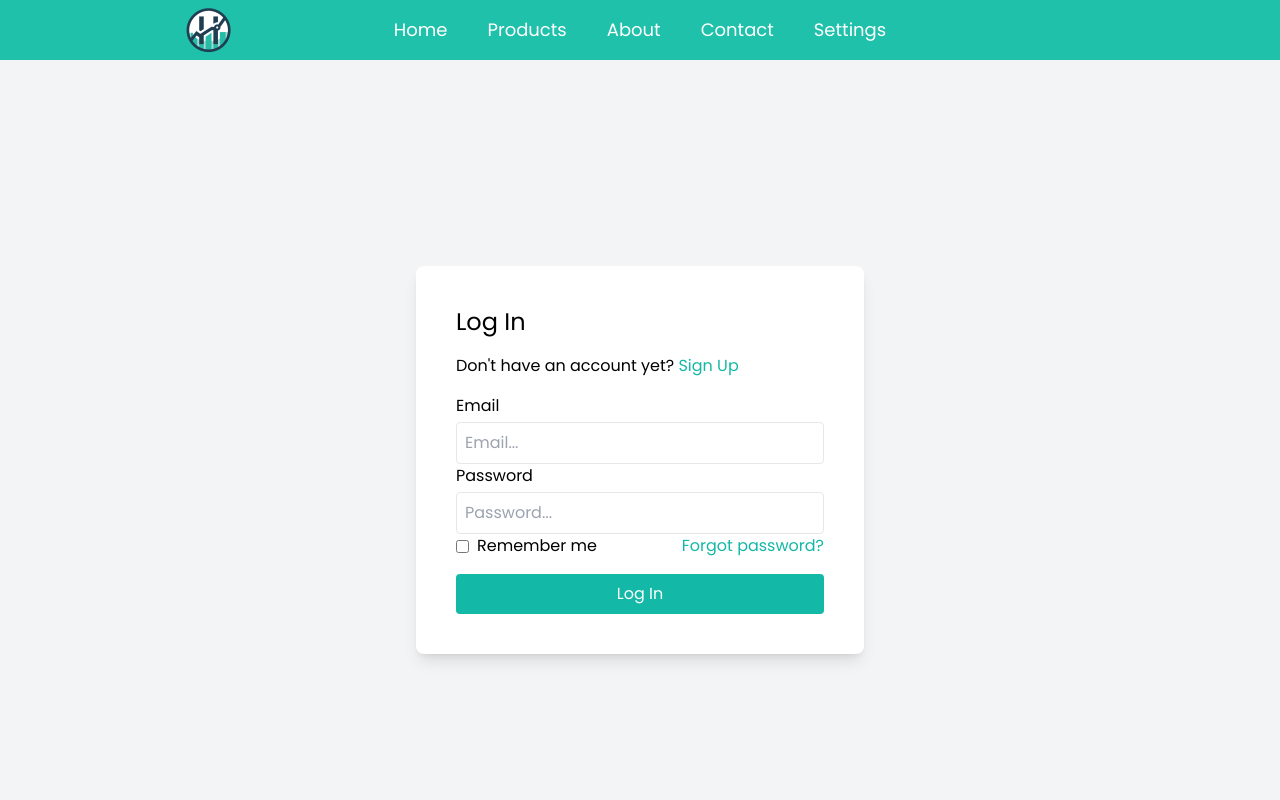
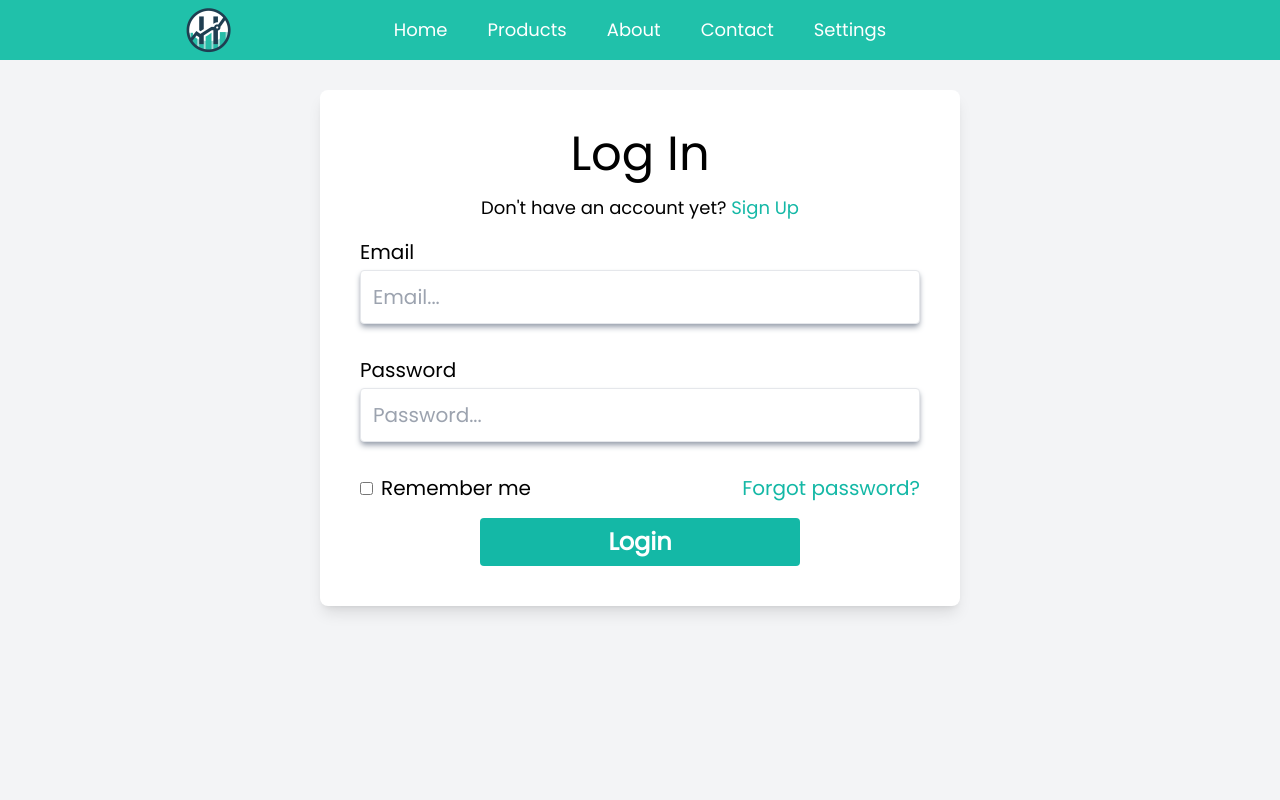
Before and after one commit to HonestTracker/FrontEnd, a React (Create React App) app in the folder app/: page /login in a window 1280 px wide. Shown: the top 800 px of the page. Built offline with nearby package versions, Linux system fonts and the light colour scheme.

Commit message:
reworked login
reworked login

```diff
--- a/app/src/pages/Login.js
+++ b/app/src/pages/Login.js
@@ -64,15 +64,15 @@ const Login = () => {
   return (
     <div className="flex flex-col min-h-screen bg-gray-100">
       <main className="flex flex-1 justify-center items-center py-10">
-        <div className="bg-white p-10 rounded-lg shadow-lg max-w-md w-full">
-          <h2 className="text-2xl mb-4">Log In</h2>
-          <p className="mb-4">
+        <div className="bg-white p-10 rounded-lg  shadow-lg w-2/4 -mt-56">
+          <h2 className="text-5xl text-center mb-4">Log In</h2>
+          <p className="mb-4 text-center text-lg">
             Don't have an account yet?{" "}
             <a href="register" className="text-teal-500">
               Sign Up
             </a>
           </p>
-          <form onSubmit={handleLogin} method="post">
+          <form onSubmit={handleLogin} method="post" class="text-xl ">
             <label htmlFor="email" className="block mb-1">
               Email
             </label>
@@ -81,10 +81,10 @@ const Login = () => {
               id="email"
               name="email"
               placeholder="Email..."
-              className="w-full p-2 border rounded"
+              className="w-full p-3 mb-8 border rounded shadow-md shadow-gray-400"
               onChange={handleChange}
             />
-            {errors.email && <div className="text-red-400 mb-4">{errors.email[0]}</div>}
+            {errors.email && <div className="text-red-400 -mt-5 mb-4">{errors.email[0]}</div>}
             <label htmlFor="password" className="block mb-1">
               Password
             </label>
@@ -93,10 +93,10 @@ const Login = () => {
               id="password"
               name="password"
               placeholder="Password..."
-              className="w-full p-2 border rounded"
+              className="w-full p-3 border mb-8 rounded shadow-md shadow-gray-400"
               onChange={handleChange}
             />
-            {errors.password && <div className="text-red-400 mb-4">{errors.password[0]}</div>}
+            {errors.password && <div className="text-red-400 -mt-5 mb-4">{errors.password[0]}</div>}
 
             <div className="flex justify-between items-center mb-4">
               <label className="flex items-center">
@@ -108,12 +108,14 @@ const Login = () => {
               </a>
             </div>
 
+            <div class="flex justify-center">
             <button
               type="submit"
-              className="w-full p-2 bg-teal-500 text-white rounded"
+              className="w-80 p-2 bg-teal-500 rounded "
             >
-              Log In
+              <p class="text-2xl text-white font-bold ">Login</p>
             </button>
+            </div>
           </form>
         </div>
       </main>
```
